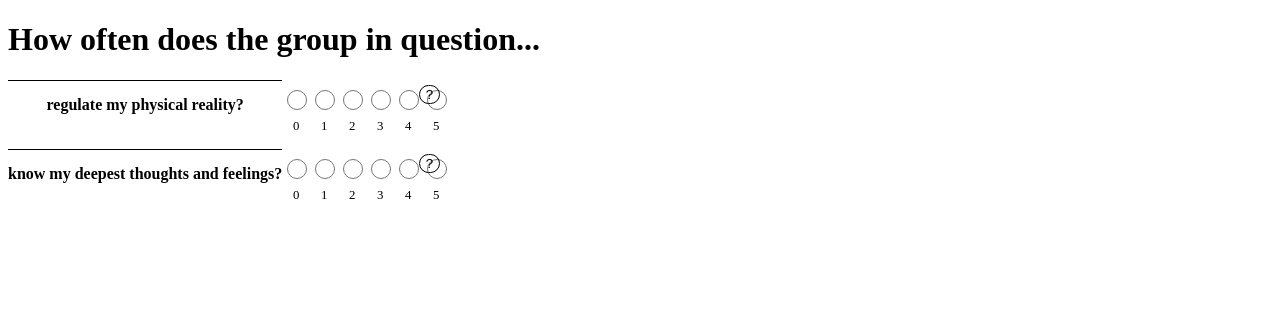
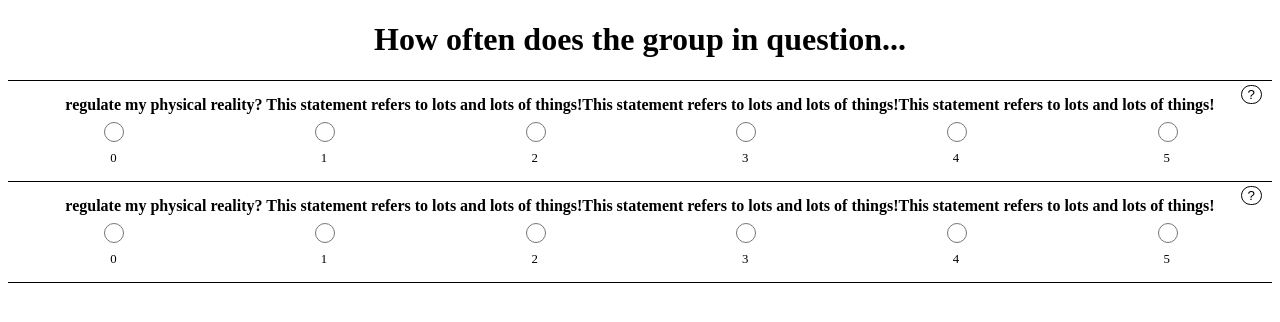
Before and after one commit to girafficorn/mindcontrolchecker, a plain HTML site: page index.html in a window 1280 px wide. Drawn offline with Linux system fonts and the light colour scheme.

Commit message:
Switched back to manual questions/styling

```diff
--- a/functions.js
+++ b/functions.js
@@ -1,80 +1,24 @@
-const statements = [
-  "regulate my physical reality?",
-  "know my deepest thoughts and feelings?",
-  // Add more statements here
-];
+const infoButtons = document.querySelectorAll(".info-button");
+const statementTexts = document.querySelectorAll(".statement-text");
 
-const statementsContainer = document.getElementById("statements-container");
-
-function generateStatementRow(statementText, index) {
-  const statementRow = document.createElement("tr");
-  statementRow.classList.add("statement-row");
-
-  const statementCell = document.createElement("td");
-  statementCell.colSpan = 6;
-  statementCell.classList.add("statement");
-
-  // Display statement text
-  const statementSpan = document.createElement("span");
-  statementSpan.innerText = statementText;
-  statementCell.appendChild(statementSpan);
-
-  // Hidden text (initially hidden)
-  const hiddenText = document.createElement("p");
-  hiddenText.classList.add("hidden-text");
-  hiddenText.innerText = "This is some additional information about the statement."; // Replace with your hidden text content
-  hiddenText.style.display = "none"; // Initially hide the hidden text
-
-  statementCell.appendChild(hiddenText);
-
-  const infoButton = document.createElement("button");
-  infoButton.type = "button";
-  infoButton.classList.add("info-button");
-  infoButton.innerText = "?";
-
-  // Toggle hidden text visibility on button click
-  infoButton.addEventListener("click", () => {
-    hiddenText.style.display = hiddenText.style.display === "none" ? "block" : "none";
-  });
-
-  statementCell.appendChild(infoButton);
-
-  statementRow.appendChild(statementCell);
-
-  // Generate radio buttons and labels (fixed scale 0-5)
-  const buttonsRow = document.createElement("tr");
-  buttonsRow.classList.add("buttons");
-  for (let i = 0; i < 6; i++) { // Loop for 6 options (0-5)
-    const radioCell = document.createElement("td");
-
-    const radioInput = document.createElement("input");
-    radioInput.type = "radio";
-    radioInput.name = `section${index + 1}`;  // Fix name attribute (unique for each statement)
-    radioInput.value = i;
-
-    const radioLabel = document.createElement("label");
-    radioLabel.for = `${radioInput.id}`;  // Label "for" attribute references radio ID
-    radioLabel.innerText = i;
-
-    // Assign unique ID to each radio button
-    radioInput.id = `section${index + 1}_row${i + 1}`;
-
-    radioCell.appendChild(radioInput);
-    radioCell.appendChild(radioLabel);
-    buttonsRow.appendChild(radioCell);
-  }
-
-  const closingRow = document.createElement("tr");
-  closingRow.classList.add("closing");
-
-  statementRow.appendChild(buttonsRow);
-  statementRow.appendChild(closingRow);
-
-  return statementRow;
+// Function to hide all statement texts
+function hideAllStatementTexts() {
+  statementTexts.forEach(text => text.style.display = "none");
 }
 
-// Generate statement rows and append them to the container
-statements.forEach((statement, index) => {
-  const statementRow = generateStatementRow(statement, index);
-  statementsContainer.appendChild(statementRow);
+// Toggle statement text on button click
+infoButtons.forEach(button => {
+  button.addEventListener("click", function() {
+    const statementText = this.parentNode.querySelector(".statement-text");
+    // Hide all other statement texts before toggling the clicked one
+    hideAllStatementTexts();
+    statementText.style.display = statementText.style.display === "none" ? "block" : "none";
+  });
 });
+
+// Hide statement texts on document click (excluding info buttons)
+document.addEventListener("click", function(event) {
+  if (!event.target.classList.contains("info-button")) {
+    hideAllStatementTexts();
+  }
+});
--- a/index.html
+++ b/index.html
@@ -5,9 +5,44 @@
   <link rel="stylesheet" href="style.css"><script src="functions.js" defer></script>
 </head>
 <body>
-
 <h1>How often does the group in question...</h1>
-<div id="statements-container"></div>
-
+<table>
+  <tr class="statement-row">
+    <td colspan="7" class="statement">
+      regulate my physical reality?
+      <span class="statement-text">This statement refers to lots and lots of things!This statement refers to lots and lots of things!This statement refers to lots and lots of things!</span>
+      <button class="info-button" type="button">?</button>
+    </td>
+  </tr>
+  <tr class="buttons">
+    <td><input type="radio" name="section1_row1" value="0"><label>0</label></td>
+    <td><input type="radio" name="section1_row1" value="1"><label>1</label></td>
+    <td><input type="radio" name="section1_row1" value="2"><label>2</label></td>
+    <td><input type="radio" name="section1_row1" value="3"><label>3</label></td>
+    <td><input type="radio" name="section1_row1" value="4"><label>4</label></td>
+    <td><input type="radio" name="section1_row1" value="5"><label>5</label></td>
+  </tr>
+  <tr>
+    <td colspan="7" class="closing"></td>
+  </tr>
+  <tr class="statement-row">
+    <td colspan="7" class="statement">
+      regulate my physical reality?
+      <span class="statement-text">This statement refers to lots and lots of things!This statement refers to lots and lots of things!This statement refers to lots and lots of things!</span>
+      <button class="info-button" type="button">?</button>
+    </td>
+  </tr>
+  <tr class="buttons">
+    <td><input type="radio" name="section1_row2" value="0"><label>0</label></td>
+    <td><input type="radio" name="section1_row2" value="1"><label>1</label></td>
+    <td><input type="radio" name="section1_row2" value="2"><label>2</label></td>
+    <td><input type="radio" name="section1_row2" value="3"><label>3</label></td>
+    <td><input type="radio" name="section1_row2" value="4"><label>4</label></td>
+    <td><input type="radio" name="section1_row2" value="5"><label>5</label></td>
+  </tr>
+  <tr>
+    <td colspan="7" class="closing"></td>
+  </tr>
+</table>
 </body>
 </html>
--- a/style.css
+++ b/style.css
@@ -1,4 +1,8 @@
-table {
+  h1 {
+    text-align: center;
+  }
+
+  table {
     border-collapse: collapse;
     width: 100%;
     margin: 0 auto;
```
